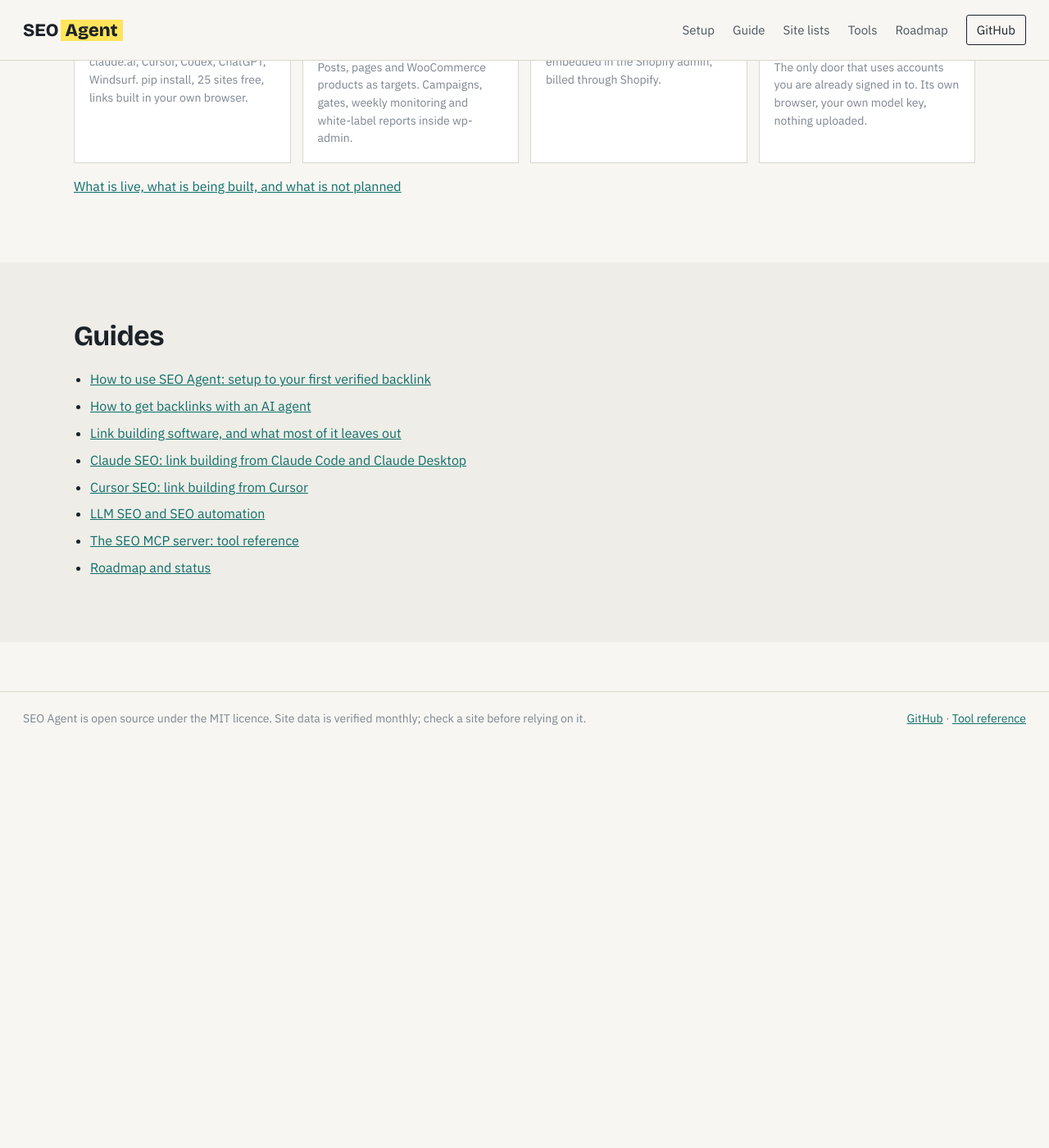
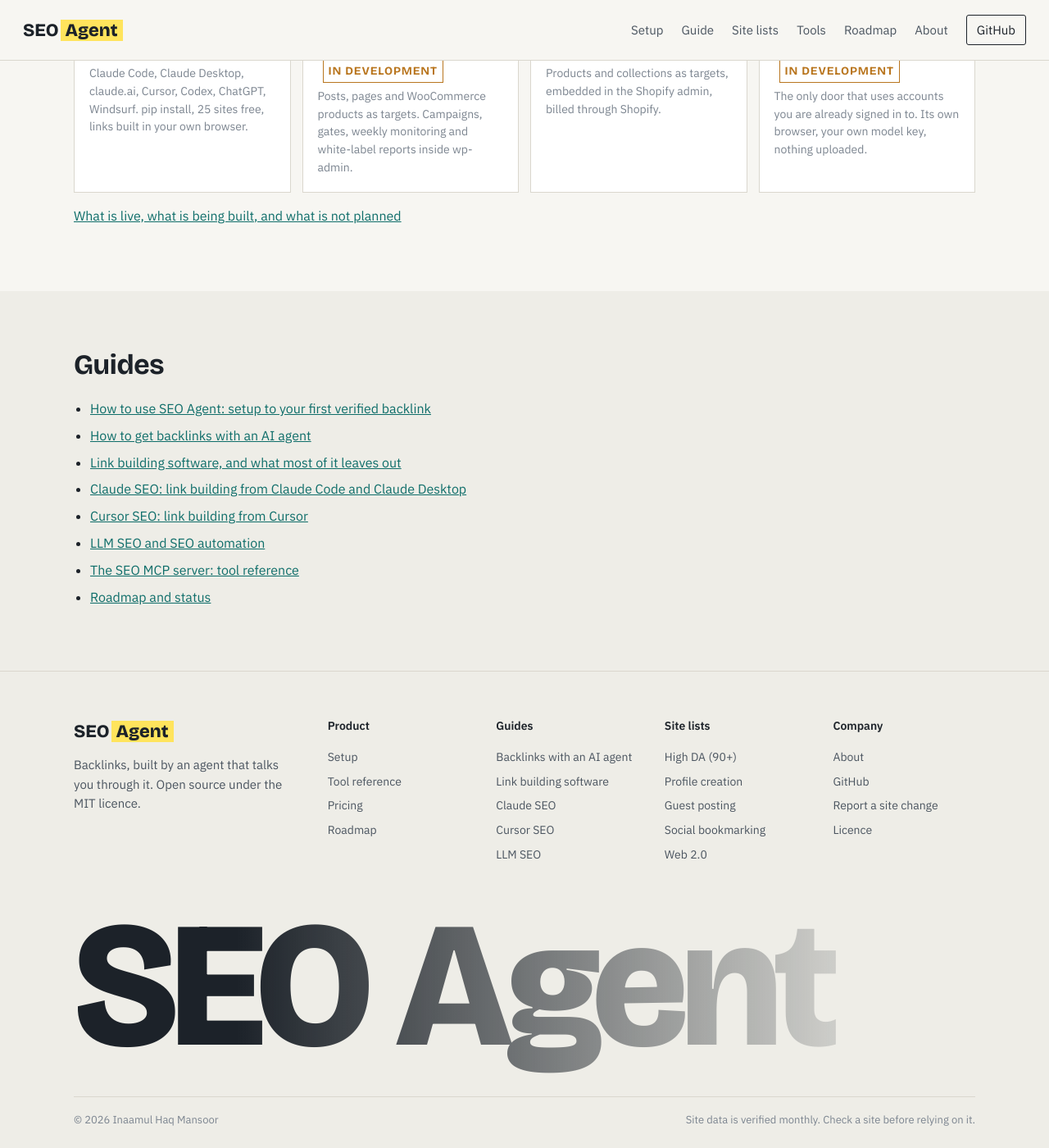
Before and after one commit to m4mansoor/seo-agent, a Jekyll site: the page built from docs/index.html, in a window 1280 px wide and 1400 px high, scrolled down 8033 px. Shown: the whole window at 82% size. Built offline with Jekyll 4.4.1, drawn with Linux system fonts in a browser that asks for light colours; before the commit the page ends 8943 px from its top, so only the background shows below that.

Commit message:
About page, a footer that says the name, and the new feel on every page
The headline's highlight sat so tight to the next line that the yellow
boxes touched; the line height now gives each its own room and the
highlight clones cleanly across the wrap.

Every doc page now opens with the same deep band as the homepage, carrying
its title and description from the front matter, so the guides and site
lists stop looking like a different product from the page that sold them.

About says who builds this and why, from verifiable facts -- Tech Mentions,
Gaper, GitHub -- and the rules the code keeps rather than a bio, because
the rules are the part a buyer can check.

The footer is five columns and then the brand itself, set very large and
fading out from left to right, with the copyright on a rule beneath it.

```diff
--- a/docs/_layouts/default.html
+++ b/docs/_layouts/default.html
@@ -39,15 +39,63 @@
     <a href="{{ site.baseurl }}/high-da-backlinks.html">Site lists</a>
     <a href="{{ site.baseurl }}/seo-mcp-server.html">Tools</a>
     <a href="{{ site.baseurl }}/roadmap.html">Roadmap</a>
+    <a href="{{ site.baseurl }}/about.html">About</a>
     <a class="gh" href="https://github.com/m4mansoor/seo-agent">GitHub</a>
   </nav>
 </header>
+{% unless page.url == '/' or page.url == '/index.html' %}
+<section class="mk-band deep mk-doc-head">
+  <div class="mk-inner">
+    <h1>{{ page.title }}</h1>
+    {% if page.description %}<p>{{ page.description }}</p>{% endif %}
+  </div>
+</section>
+{% endunless %}
 <main class="{% if page.url == '/' or page.url == '/index.html' %}landing{% else %}doc{% endif %}">
 {{ content }}
 </main>
-<footer class="foot">
-  <div>SEO Agent is open source under the MIT licence. Site data is verified monthly; check a site before relying on it.</div>
-  <div><a href="https://github.com/m4mansoor/seo-agent">GitHub</a> · <a href="{{ site.baseurl }}/seo-mcp-server.html">Tool reference</a></div>
+<footer class="mk-foot">
+  <div class="mk-foot-grid">
+    <div class="mk-foot-brand">
+      <a class="brand" href="{{ site.baseurl }}/">SEO<span>Agent</span></a>
+      <p>Backlinks, built by an agent that talks you through it. Open source under the MIT licence.</p>
+    </div>
+    <div>
+      <h4>Product</h4>
+      <a href="{{ site.baseurl }}/how-to-use-seo-agent.html">Setup</a>
+      <a href="{{ site.baseurl }}/seo-mcp-server.html">Tool reference</a>
+      <a href="{{ site.baseurl }}/#pricing">Pricing</a>
+      <a href="{{ site.baseurl }}/roadmap.html">Roadmap</a>
+    </div>
+    <div>
+      <h4>Guides</h4>
+      <a href="{{ site.baseurl }}/how-to-get-backlinks-with-ai.html">Backlinks with an AI agent</a>
+      <a href="{{ site.baseurl }}/link-building-software.html">Link building software</a>
+      <a href="{{ site.baseurl }}/claude-seo.html">Claude SEO</a>
+      <a href="{{ site.baseurl }}/cursor-seo.html">Cursor SEO</a>
+      <a href="{{ site.baseurl }}/llm-seo.html">LLM SEO</a>
+    </div>
+    <div>
+      <h4>Site lists</h4>
+      <a href="{{ site.baseurl }}/high-da-backlinks.html">High DA (90+)</a>
+      <a href="{{ site.baseurl }}/profile-creation-sites.html">Profile creation</a>
+      <a href="{{ site.baseurl }}/guest-posting-sites.html">Guest posting</a>
+      <a href="{{ site.baseurl }}/social-bookmarking-sites.html">Social bookmarking</a>
+      <a href="{{ site.baseurl }}/web-2-0-sites.html">Web 2.0</a>
+    </div>
+    <div>
+      <h4>Company</h4>
+      <a href="{{ site.baseurl }}/about.html">About</a>
+      <a href="https://github.com/m4mansoor/seo-agent">GitHub</a>
+      <a href="https://github.com/m4mansoor/seo-agent/issues">Report a site change</a>
+      <a href="https://github.com/m4mansoor/seo-agent/blob/main/LICENSE">Licence</a>
+    </div>
+  </div>
+  <div class="mk-wordmark" aria-hidden="true">SEO Agent</div>
+  <div class="mk-foot-line">
+    <span>© 2026 Inaamul Haq Mansoor</span>
+    <span>Site data is verified monthly. Check a site before relying on it.</span>
+  </div>
 </footer>
 <script>
 /* Copy each column's header onto its cells so the phone layout can show "DA" above a number
--- a/docs/assets/site.css
+++ b/docs/assets/site.css
@@ -70,7 +70,7 @@
 
 /* ================= marketing page ================= */
 :root{--deep:#0B3F3C;--deep-2:#0F5551;--on-deep:#EAF2F0;--on-deep-2:#A9C4C0;--line-deep:rgba(234,242,240,.14)}
-main.landing{padding:0 0 60px;max-width:none}
+main.landing{padding:0;max-width:none}
 .mk-band{padding:64px 28px}.mk-inner{max-width:1100px;margin:0 auto}
 .mk-band.deep{background:var(--deep);color:var(--on-deep)}
 .mk-band.deep h2{color:var(--on-deep);border-top-color:var(--line-deep)}
@@ -205,3 +205,33 @@
   .mk-typing i,.mk-ghost .stamp,.mk-art .tick,.mk-art .drip{animation:none}
   .mk-ghost .stamp,.mk-art .drip{opacity:1}.mk-art .tick{stroke-dashoffset:0}
 }
+
+/* ---- hero headline: room for the highlight to sit on each line without touching the next ---- */
+.mk-hero h1{line-height:1.14}
+.mk-hero h1 em{-webkit-box-decoration-break:clone;box-decoration-break:clone;padding:.04em .2em;border-radius:3px}
+
+/* ---- every doc page opens with the same band as the homepage ---- */
+.mk-doc-head{padding:52px 28px 44px}
+.mk-doc-head h1{font-family:var(--disp);font-size:clamp(32px,4.6vw,52px);font-weight:800;line-height:1.08;letter-spacing:-.02em;margin:0;max-width:22ch;text-wrap:balance;color:var(--on-deep)}
+.mk-doc-head p{color:var(--on-deep-2);font-size:17px;max-width:64ch;margin:14px 0 0}
+main.doc > h1:first-of-type{display:none}   /* the band already carries the title */
+main.doc{padding-top:36px}
+.top nav{flex-wrap:wrap}
+
+/* ---- footer: columns, then the brand fading out left to right ---- */
+.mk-foot{background:var(--paper-2);border-top:1px solid var(--rule);padding:56px 28px 0;overflow:hidden}
+.mk-foot-grid{max-width:1100px;margin:0 auto;display:grid;grid-template-columns:1.6fr repeat(4,minmax(0,1fr));gap:32px}
+.mk-foot-brand p{color:var(--ink-2);margin:12px 0 0;max-width:34ch;font-size:15px}
+.mk-foot h4{margin:0 0 12px;font-size:14px;font-weight:600;color:var(--ink)}
+.mk-foot-grid a:not(.brand){display:block;color:var(--ink-2);text-decoration:none;font-size:14px;padding:4px 0}
+.mk-foot-grid a:not(.brand):hover{color:var(--teal)}
+.mk-wordmark{max-width:1100px;margin:36px auto 0;padding-bottom:.12em;font-family:var(--disp);font-weight:800;font-size:clamp(84px,17vw,230px);line-height:1;letter-spacing:-.04em;white-space:nowrap;user-select:none;
+  background:linear-gradient(90deg,var(--ink) 0%,var(--ink) 18%,rgba(28,34,41,.06) 92%,rgba(28,34,41,0) 100%);
+  -webkit-background-clip:text;background-clip:text;color:transparent}
+.mk-foot-line{max-width:1100px;margin:0 auto;display:flex;justify-content:space-between;gap:16px;flex-wrap:wrap;padding:18px 0 24px;border-top:1px solid var(--rule);font-size:13px;color:var(--ink-3)}
+@media (max-width:900px){
+  .mk-foot{padding:44px 18px 0}
+  .mk-foot-grid{grid-template-columns:repeat(2,minmax(0,1fr));gap:26px}
+  .mk-foot-brand{grid-column:span 2}
+  .mk-doc-head{padding:40px 18px 34px}
+}
```
Also changed, not shown: docs/about.md (added, +41 -0 lines).
